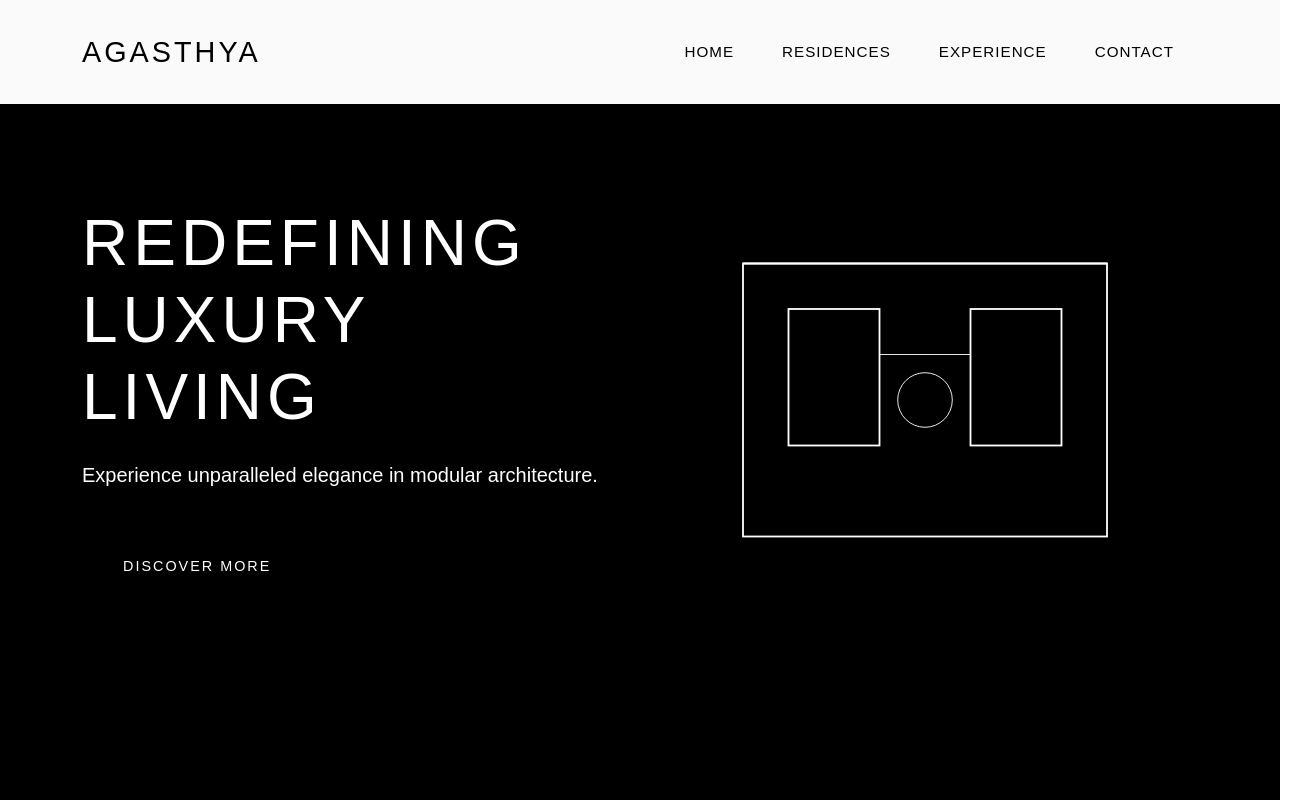
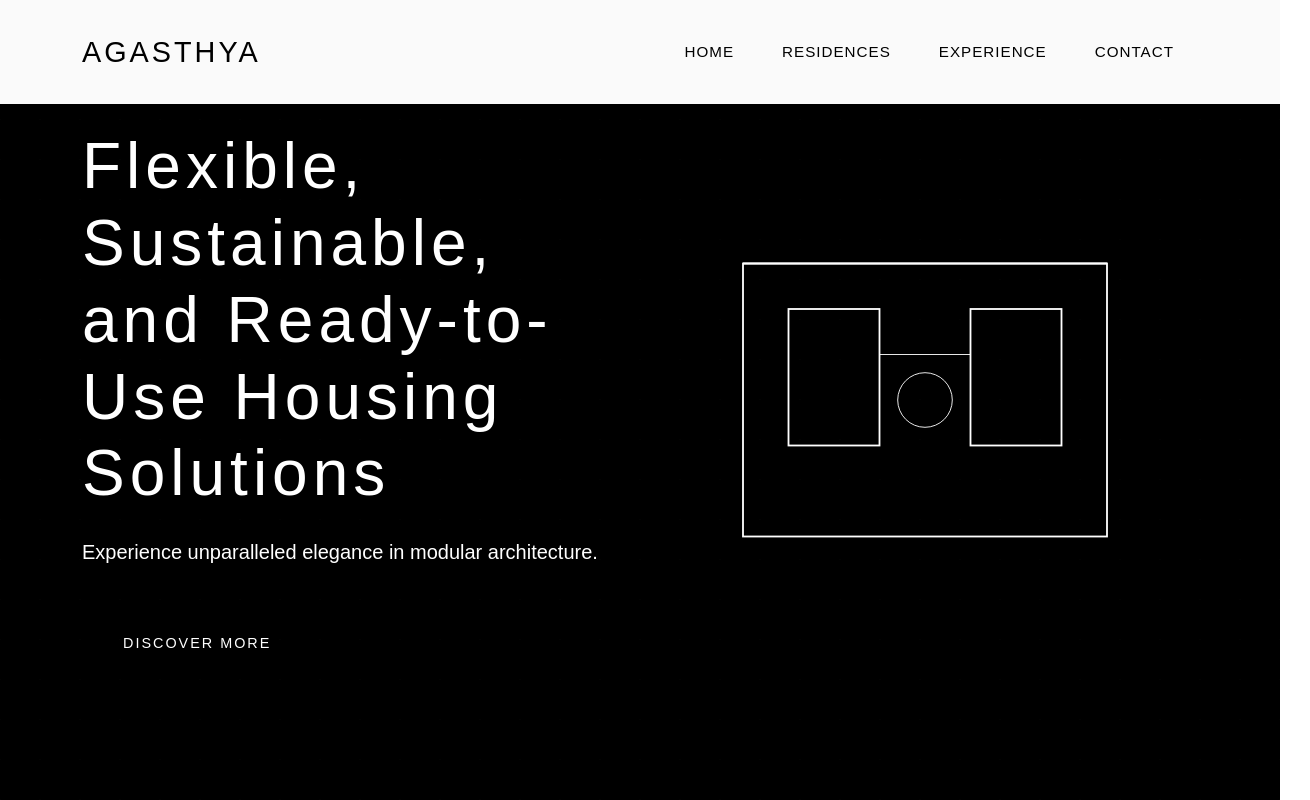
Before and after one commit to SaketITCS/SaketITCS.github.io, a plain HTML site: page index.html in a window 1280 px wide. Shown: the top 800 px of the page, 1310 px wide, since content can reach past the window. Drawn offline with nearby package versions, Linux system fonts and the light colour scheme; a web font is replaced by a local one.

Commit message:
index.html

```diff
--- a/index.html
+++ b/index.html
@@ -297,7 +297,7 @@
         <div class="container">
             <div class="row align-items-center">
                 <div class="col-lg-6" data-aos="fade-right">
-                    <h1 class="display-3 text-white fw-light mb-4" style="letter-spacing: 5px;">REDEFINING LUXURY LIVING</h1>
+                    <h1 class="display-3 text-white fw-light mb-4" style="letter-spacing: 5px;">Flexible, Sustainable, and Ready-to-Use Housing Solutions</h1>
                     <p class="lead text-white mb-5">Experience unparalleled elegance in modular architecture.</p>
                     <a href="#residences" class="btn btn-elegant text-white">Discover More</a>
                 </div>
```
